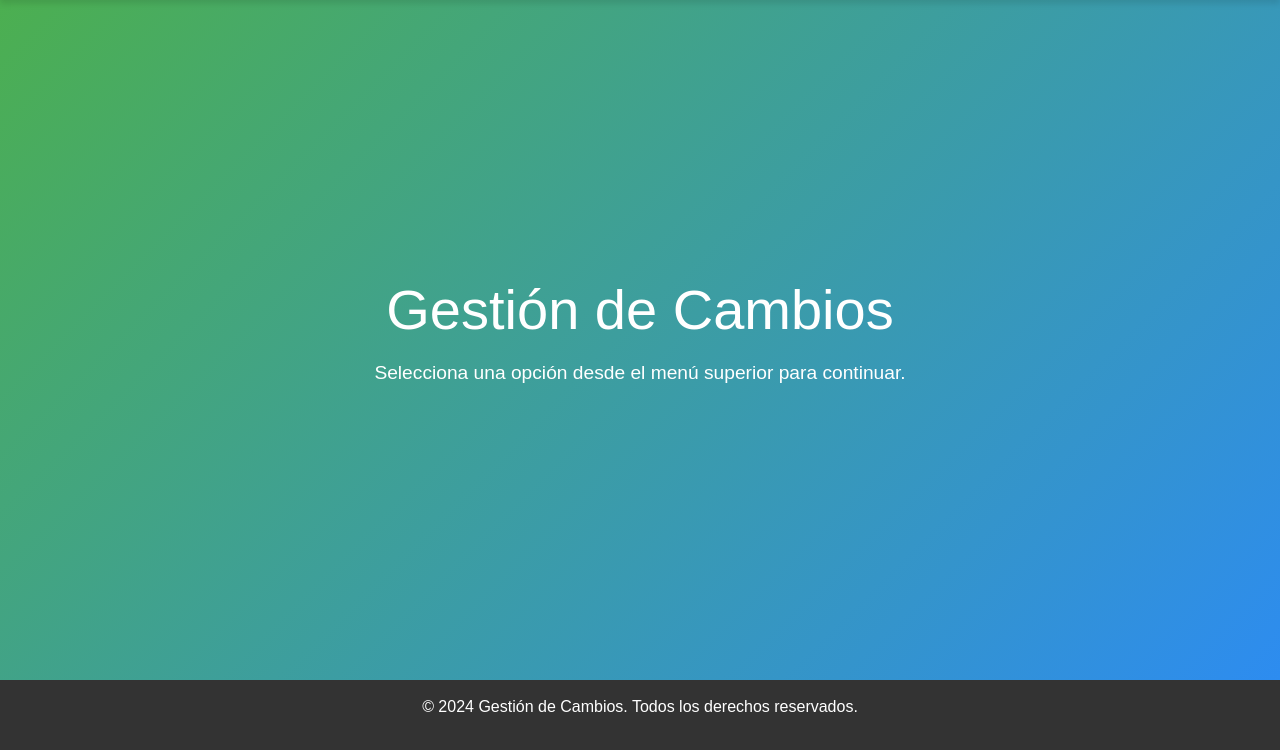
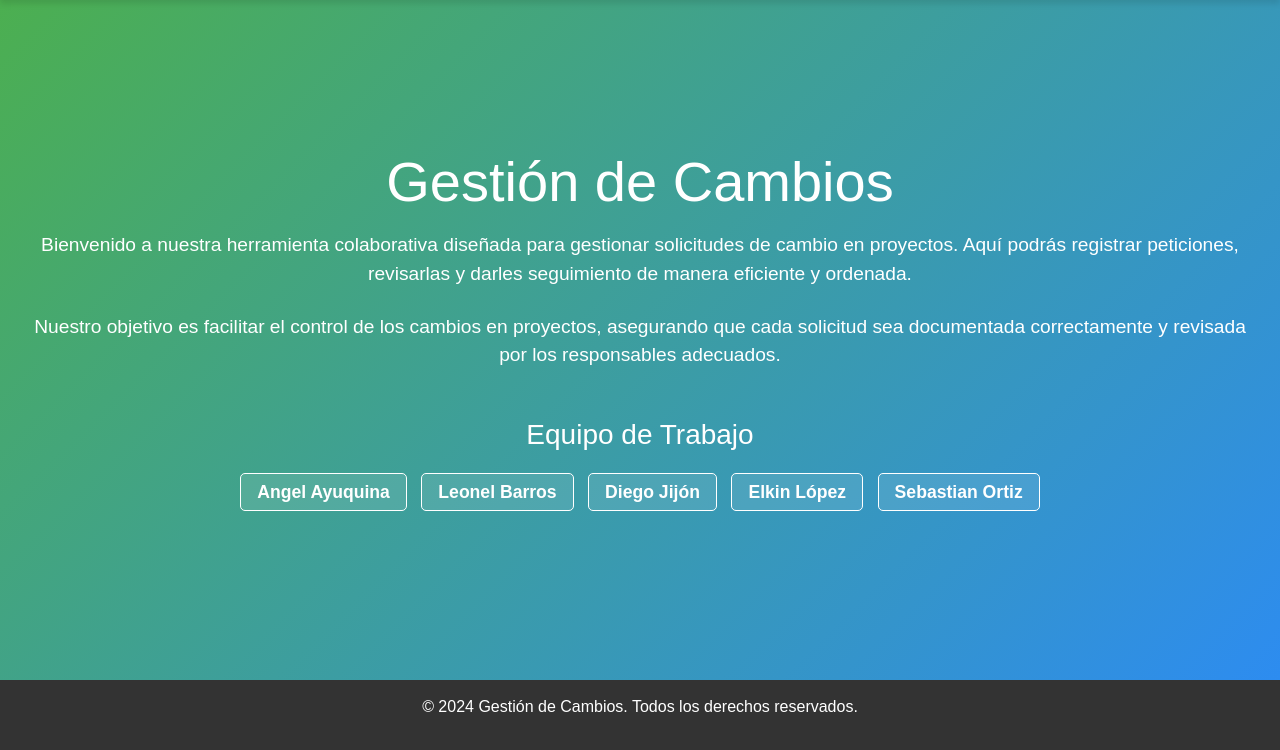
Before and after one commit to Elkinnn/Formulario_Gestion_Cambios, a PHP site: page / in a window 1280 px wide. Shown: the part 56-806 px from the top of the page. Run offline with PHP 8.4, Linux system fonts and the light colour scheme.

Commit message:
Se agrega información a la pagina principal y se le agregan algunos estilos

```diff
--- a/css/index.css
+++ b/css/index.css
@@ -19,6 +19,7 @@ body {
     min-height: calc(100vh - 70px - 50px);
     background: linear-gradient(135deg, #4caf50, #2d8cf0);
     color: white;
+    padding: 20px;
 }
 
 .hero h1 {
@@ -28,6 +29,22 @@ body {
 
 .hero p {
     font-size: 1.2rem;
+    margin-bottom: 1.5rem;
+}
+
+.hero .list-inline {
+    margin-top: 20px;
+}
+
+.hero .list-inline-item {
+    font-size: 1.1rem;
+    font-weight: bold;
+    color: #fff;
+    border: 1px solid #fff;
+    padding: 5px 10px;
+    border-radius: 5px;
+    background-color: rgba(255, 255, 255, 0.1);
+    margin: 5px;
 }
 
 footer {
--- a/index.php
+++ b/index.php
@@ -28,9 +28,24 @@
     </nav>
 
     <div class="hero">
-        <div>
+        <div class="text-center text-white">
             <h1>Gestión de Cambios</h1>
-            <p>Selecciona una opción desde el menú superior para continuar.</p>
+            <p class="mt-3">
+                Bienvenido a nuestra herramienta colaborativa diseñada para gestionar solicitudes de cambio en proyectos.
+                Aquí podrás registrar peticiones, revisarlas y darles seguimiento de manera eficiente y ordenada.
+            </p>
+            <p class="mt-3">
+                Nuestro objetivo es facilitar el control de los cambios en proyectos, asegurando que cada solicitud sea documentada
+                correctamente y revisada por los responsables adecuados.
+            </p>
+            <h3 class="mt-5">Equipo de Trabajo</h3>
+            <ul class="list-inline mt-3">
+                <li class="list-inline-item px-3">Angel Ayuquina</li>
+                <li class="list-inline-item px-3">Leonel Barros</li>
+                <li class="list-inline-item px-3">Diego Jijón</li>
+                <li class="list-inline-item px-3">Elkin López</li>
+                <li class="list-inline-item px-3">Sebastian Ortiz</li>
+            </ul>
         </div>
     </div>
 
```
